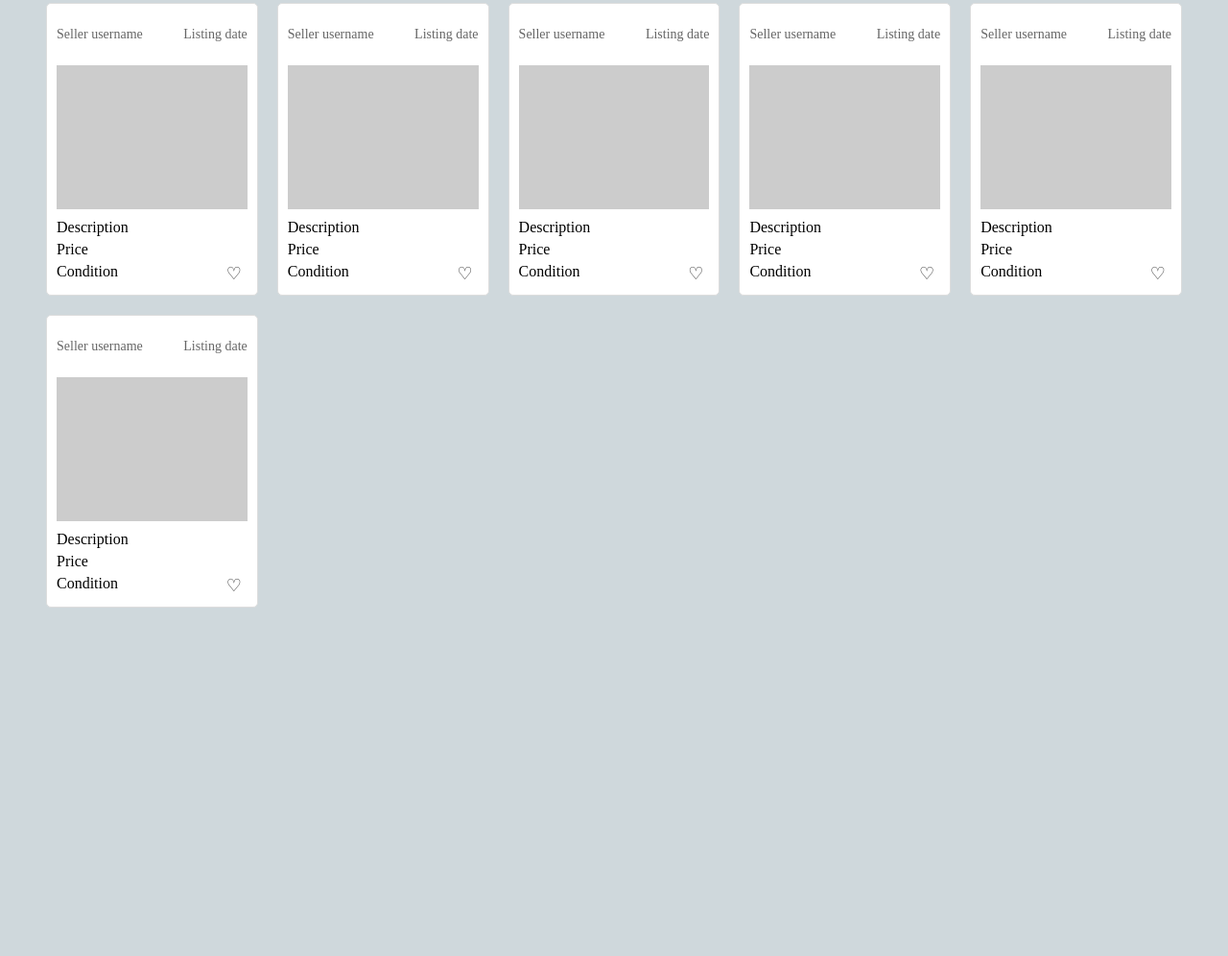
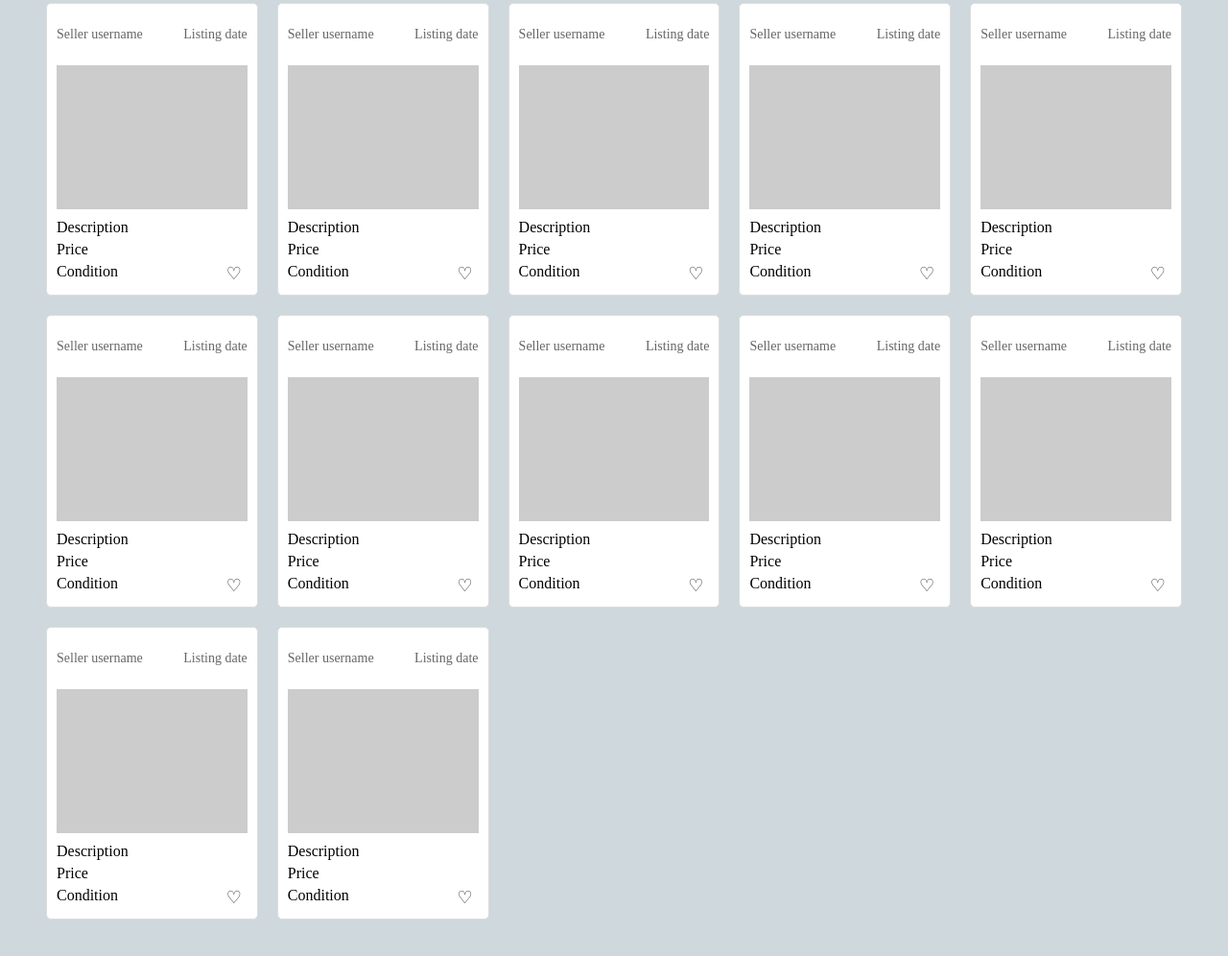
Before and after one commit to Meenakshi333333/FED_ASSG2_CLAIRE_MEENAKSHI, a plain HTML site: page User profile -liked listings.html in a window 1280 px wide. Shown: the part 612-1608 px from the top of the page at 96% size. Before the commit the page ends 1293 px from the top, so only its background shows below. Drawn offline with Linux system fonts and the light colour scheme; a web font is replaced by a local one.

Commit message:
updating css

```diff
--- a/User Profile - listings.css
+++ b/User Profile - listings.css
@@ -1,3 +1,143 @@
+body{
+    font-family: "Slabo 13px", serif;
+    background-color: rgb(207,216,220);
+}
+
+/* Nav Bar styling*/
+#NavBar{
+    position: fixed;
+    top:0;
+    left:0;
+    display:flex;
+    flex-direction: row;
+    justify-content: space-between;
+    align-items: center;
+    object-fit: contain;
+    height: 55px;
+    width: calc(100vw - 10px);
+    background: rgb(144, 164, 174);
+    padding: 5px 5px;
+    box-shadow: 0 4px 10px rgba(0, 0, 0, 0.3);
+}
+
+/*MokeSell Logo*/
+#HomeButton{
+    display:flex;
+    height: 45px;
+    width: 120px;
+    justify-content: center;
+    align-items: center;
+    border-radius: 8px;
+    cursor:pointer;
+    border:none;
+    background:none;
+    padding: 0px;
+    transition: background 0.4s;
+}
+#MSell{
+    font-family: "Slabo 13px", serif;
+    font-size: 22px;
+    font-weight: 550;
+}
+
+#HomeButton:hover{
+    transform: scale(1.1);
+}
+
+/*other buttons*/
+#rightbttns{
+    display: flex;
+    flex-direction: row;
+    align-items: center;
+    gap: 5px;
+}
+
+#UserButton{
+    display: flex;
+    flex-direction: row;
+    align-items: center;
+    border: none;
+    background: none;
+    height: 45px;
+    width: auto;
+    border-radius: 8px;
+    cursor:pointer;
+    gap: 5px;
+    padding: 3px 3px;
+    transition: background 0.4s;
+}
+#UserButton:hover{
+    background: rgb(118, 134, 142);
+}
+
+#UserImg{
+    height: 35px;
+    width: auto;
+}
+#userprof{
+    font-family: "Slabo 13px", serif;
+    font-size: 13px;
+}
+
+#LikesButton{
+    border: none;
+    background: none;
+    height: 35px;
+    width: auto;
+    border-radius: 8px;
+    cursor:pointer;
+    transition: background 0.4s;
+}
+#LikesButton:hover{
+    background: rgb(118, 134, 142);
+}
+
+#HeartImg{
+    height:30px;
+    width: auto;
+}
+
+#CartButton{
+    border: none;
+    background: None;
+    height:35px;
+    width: auto;
+    border-radius: 8px;
+    cursor:pointer;
+    transition: background 0.4s;
+}
+#CartButton:hover{
+    background: rgb(118, 134, 142);
+}
+
+#CartImg{
+    height: 30px;
+    width: auto;
+}
+
+#SellButton{
+    display:flex;
+    justify-content: center;
+    align-items: center;
+    border-radius: 8px;
+    border:none;
+    background: rgb(69,90,100);
+    height: 40px;
+    width: calc(100vw/17);
+    cursor:pointer;
+    transition: background 0.4s;
+}
+#SellButton:hover{
+    background:rgb(56, 73, 81);
+}
+
+#sell{
+    font-family: "Slabo 13px", serif;
+    font-size: 15px;
+    font-weight: 500;
+    color: white;
+
+}
 /* Profile Header */
 .container {
     margin-top: 70px;
--- a/User profile -liked listings.html
+++ b/User profile -liked listings.html
@@ -136,6 +136,84 @@
                 </div>
                 <button class="like-button">&#9825;</button>
             </div>
+            <div class="listing-card">
+                <div class="listing-header">
+                    <p>Seller username</p>
+                    <p>Listing date</p>
+                </div>
+                <div class="listing-photo"></div>
+                <div class="listing-details">
+                    <p>Description</p>
+                    <p>Price</p>
+                    <p>Condition</p>
+                </div>
+                <button class="like-button">&#9825;</button>
+            </div>
+            <div class="listing-card">
+                <div class="listing-header">
+                    <p>Seller username</p>
+                    <p>Listing date</p>
+                </div>
+                <div class="listing-photo"></div>
+                <div class="listing-details">
+                    <p>Description</p>
+                    <p>Price</p>
+                    <p>Condition</p>
+                </div>
+                <button class="like-button">&#9825;</button>
+            </div>
+            <div class="listing-card">
+                <div class="listing-header">
+                    <p>Seller username</p>
+                    <p>Listing date</p>
+                </div>
+                <div class="listing-photo"></div>
+                <div class="listing-details">
+                    <p>Description</p>
+                    <p>Price</p>
+                    <p>Condition</p>
+                </div>
+                <button class="like-button">&#9825;</button>
+            </div>
+            <div class="listing-card">
+                <div class="listing-header">
+                    <p>Seller username</p>
+                    <p>Listing date</p>
+                </div>
+                <div class="listing-photo"></div>
+                <div class="listing-details">
+                    <p>Description</p>
+                    <p>Price</p>
+                    <p>Condition</p>
+                </div>
+                <button class="like-button">&#9825;</button>
+            </div>
+            <div class="listing-card">
+                <div class="listing-header">
+                    <p>Seller username</p>
+                    <p>Listing date</p>
+                </div>
+                <div class="listing-photo"></div>
+                <div class="listing-details">
+                    <p>Description</p>
+                    <p>Price</p>
+                    <p>Condition</p>
+                </div>
+                <button class="like-button">&#9825;</button>
+            </div>
+            <div class="listing-card">
+                <div class="listing-header">
+                    <p>Seller username</p>
+                    <p>Listing date</p>
+                </div>
+                <div class="listing-photo"></div>
+                <div class="listing-details">
+                    <p>Description</p>
+                    <p>Price</p>
+                    <p>Condition</p>
+                </div>
+                <button class="like-button">&#9825;</button>
+            </div>
         </section>
     </main>
 </body>
```
Also changed, not shown: User profile - listings .html (+2 -2 lines).
